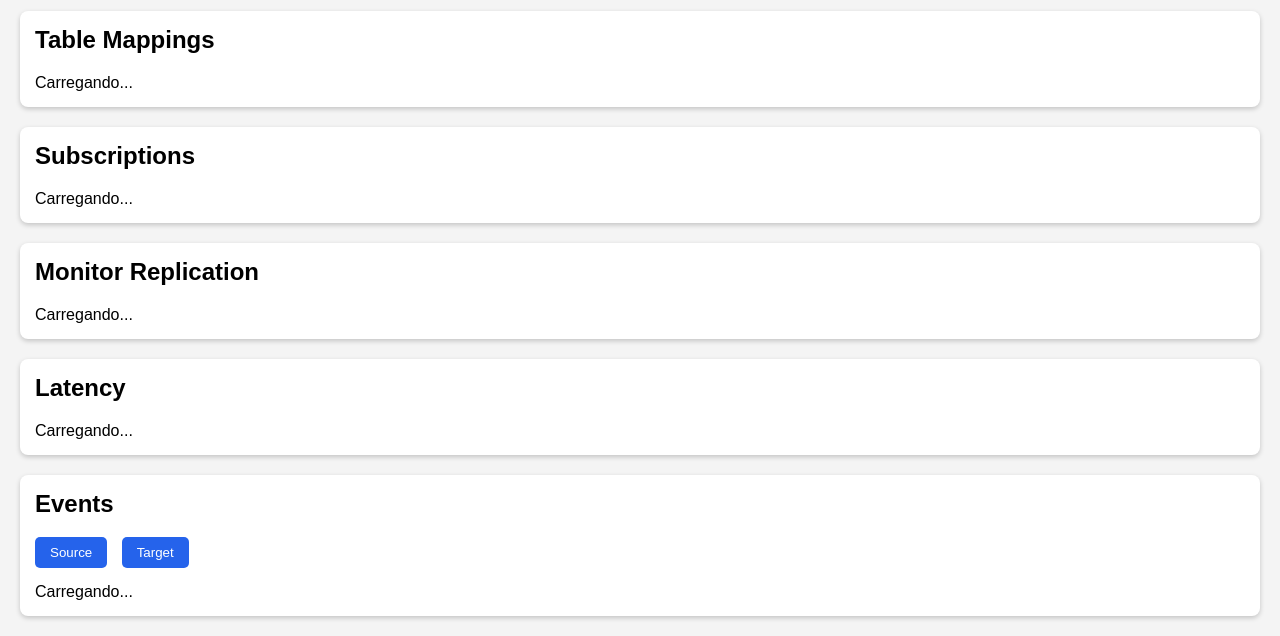
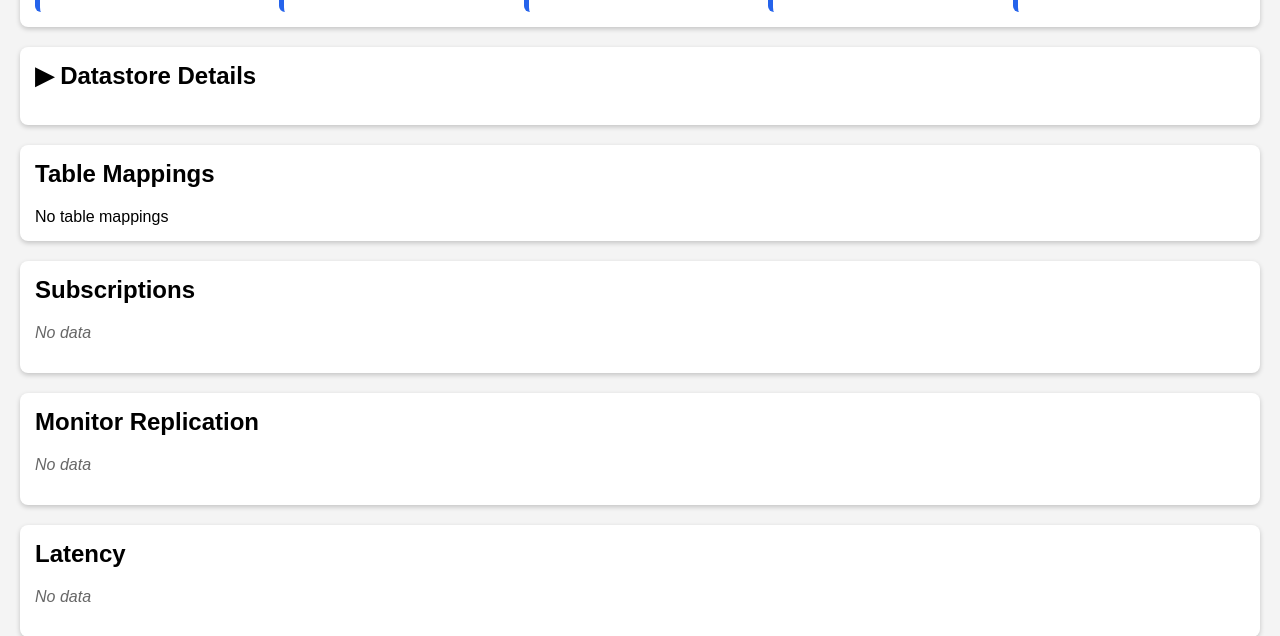
Before and after one commit to madleit/iidr-dashboard, a FastAPI app: page /dashboard in a window 1280 px wide. Shown: the part 987-1623 px from the top of the page. Run offline with FastAPI, Linux system fonts and the light colour scheme; data that the repository does not hold is empty.

Commit message:
Incluindo mappings.js no index.html

```diff
--- a/templates/index.html
+++ b/templates/index.html
@@ -175,6 +175,7 @@
 <script src="/static/js/control.js"></script>
 <script src="/static/js/events.js"></script>
 <script src="/static/js/datastore.js"></script>
+<script src="/static/js/mappings.js"></script>
 <script src="/static/js/dashboard.js"></script>
 
 </body>
```
